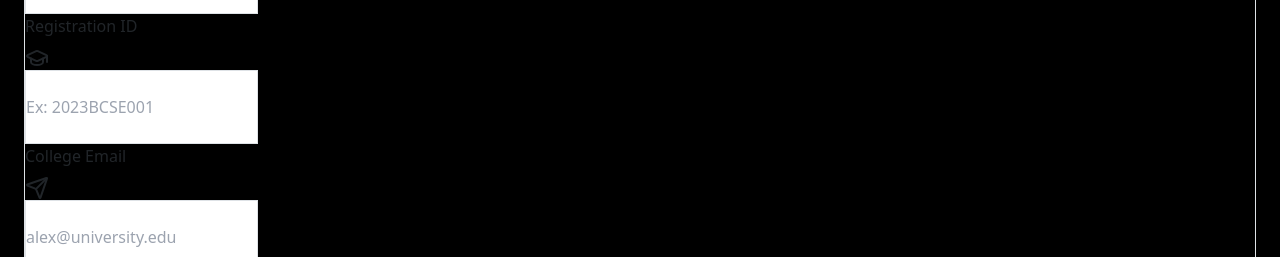
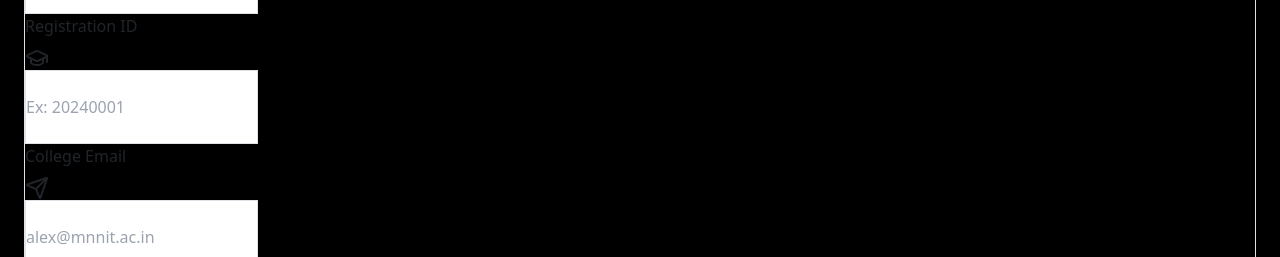
Before and after one commit to CoderAg21/CoderAg21-GreenClubRecruitmentPage, a React (Vite) app: page / in a window 1280 px wide. Shown: the part 11743-12000 px from the top of the page. Built offline with nearby package versions, Linux system fonts and the light colour scheme.

Commit message:
final commmit of this project till now

```diff
--- a/src/Components/RecruitmentForm.jsx
+++ b/src/Components/RecruitmentForm.jsx
@@ -230,8 +230,8 @@ export default function RecruitmentForm() {
 
                 <div className="grid grid-cols-1 md:grid-cols-2 gap-x-8 gap-y-6">
                   <InputGroup label="Full Name" value={formData.fullName} onChange={v => handleChange('fullName', v)} placeholder="Ex: Alex Carter" icon={<User className="w-4 h-4" />}isRequired />
-                  <InputGroup label="Registration ID" value={formData.registrationNumber} onChange={v => handleChange('registrationNumber', v)} placeholder="Ex: 2023BCSE001" icon={<GraduationCap className="w-4 h-4" />} isRequired/>
-                  <InputGroup label="College Email" value={formData.collegeEmail} onChange={v => handleChange('collegeEmail', v)} type="email" placeholder="alex@university.edu" icon={<Send className="w-4 h-4" />} isRequired/>
+                  <InputGroup label="Registration ID" value={formData.registrationNumber} onChange={v => handleChange('registrationNumber', v)} placeholder="Ex: 20240001" icon={<GraduationCap className="w-4 h-4" />} isRequired/>
+                  <InputGroup label="College Email" value={formData.collegeEmail} onChange={v => handleChange('collegeEmail', v)} type="email" placeholder="alex@mnnit.ac.in" icon={<Send className="w-4 h-4" />} isRequired/>
                   <InputGroup label="Mobile Contact" value={formData.mobileNumber} onChange={v => handleChange('mobileNumber', v)} type="tel" placeholder="+91 98765 43210" icon={<User className="w-4 h-4" />}isRequired />
                 </div>
               </motion.div>
```
